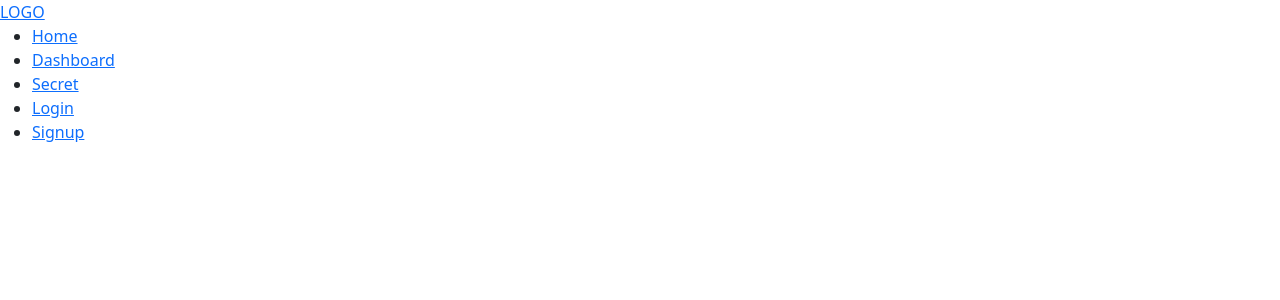
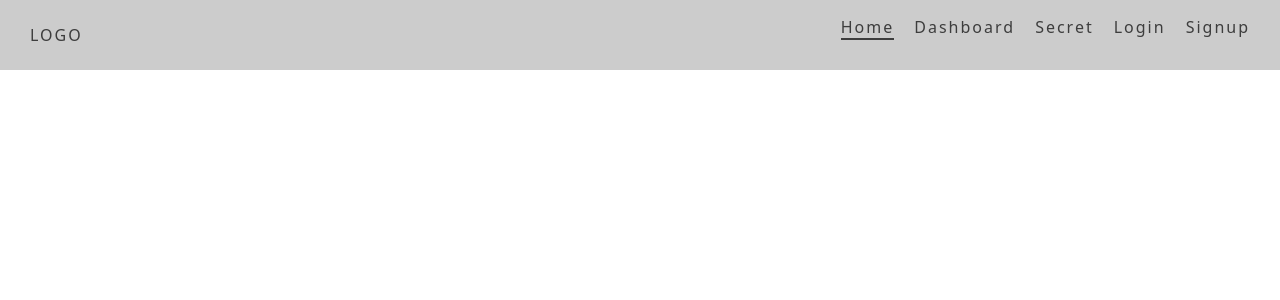
Before and after one commit to warderer/react-avanzado-g19, a React (Vite) app in the folder 03-react-auth/: page / in a window 1280 px wide. Shown: the top 300 px of the page. Built offline with nearby package versions, Linux system fonts and the light colour scheme.

Commit message:
✨ Header con SCSS aplicado

```diff
--- a/03-react-auth/src/components/Header/Header.jsx
+++ b/03-react-auth/src/components/Header/Header.jsx
@@ -1,3 +1,5 @@
+import './Header.scss'
+
 const Header = () => {
   return (
     <nav className='header'>
--- a/03-react-auth/src/components/Header/Header.scss
+++ b/03-react-auth/src/components/Header/Header.scss
@@ -0,0 +1,41 @@
+$menu-color: #3d3d3d;
+
+@mixin header-link($hover: true) {
+    color: $menu-color;
+    text-decoration: none;
+    letter-spacing: 2px;
+
+    @if $hover {
+        &:hover{
+            border-bottom: solid 2px $menu-color;
+            transition: ease 1s all;
+        }
+    }
+
+}
+
+.header {
+    background-color: #ccc;
+    display: flex;
+    justify-content: space-between;
+    align-items: center;
+    padding: 15px 30px;
+
+    &__logo {
+        @include header-link(false);
+    }
+
+    &__nav-list {
+        display: flex;
+        list-style: none;
+        column-gap: 20px;
+    }
+
+    &__item-link {
+        @include header-link;
+
+        &--is-active{
+            border-bottom: solid 2px $menu-color;
+        }
+    }
+}
```
